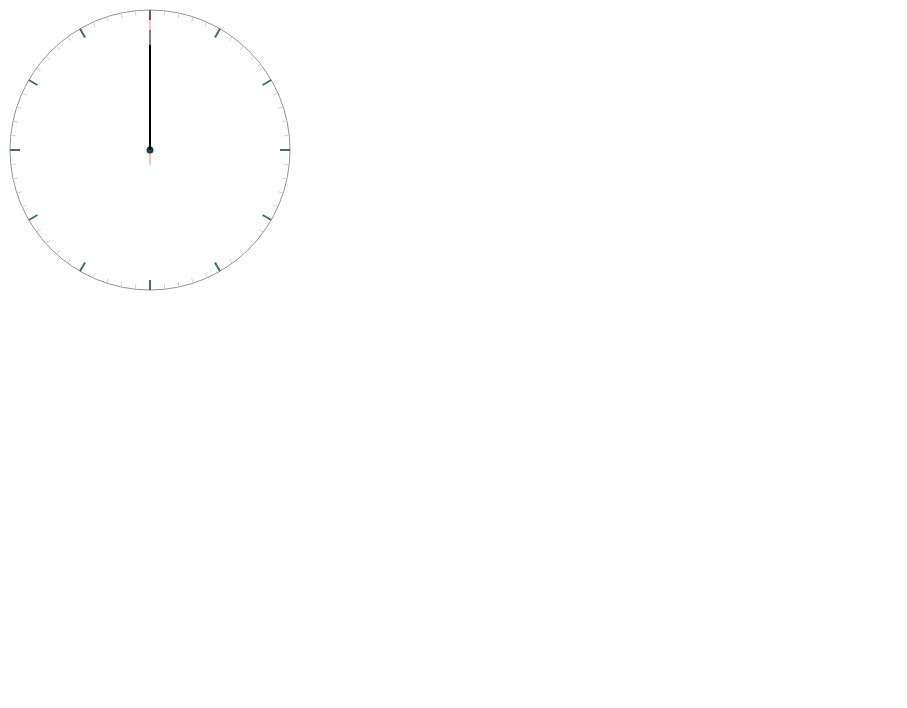
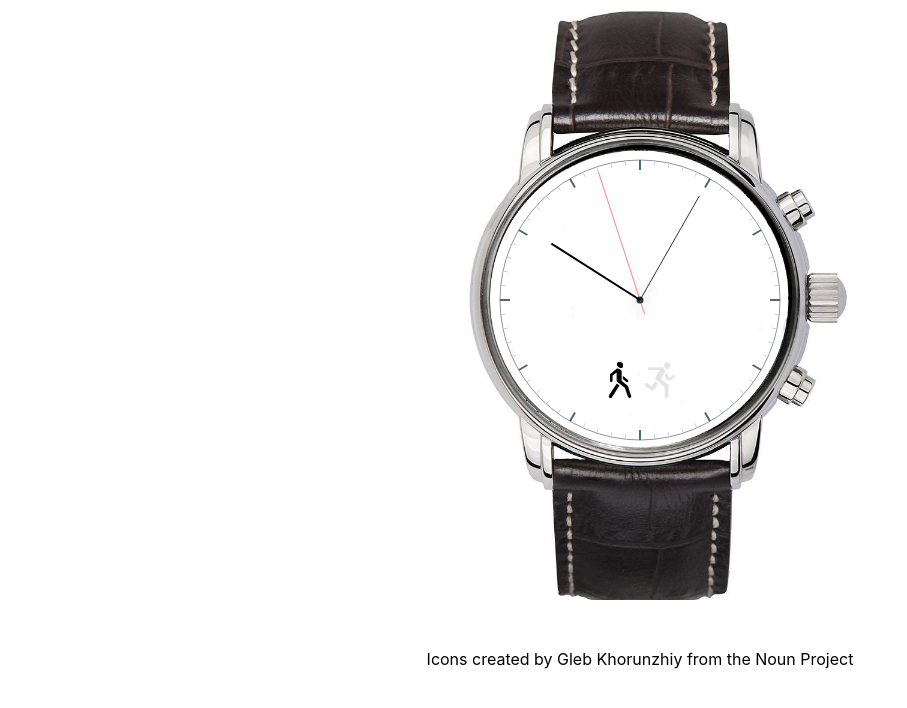
Before and after one commit to ibesora/canvas-clock, a website built with Parcel: page src/index.html in a window 1280 px wide. Shown: the whole page, without its empty margins (0-907 px from the left). Built offline with nearby package versions, Linux system fonts and the light colour scheme.

Commit message:
Adds wristwatch background and mode icons

```diff
--- a/src/index.html
+++ b/src/index.html
@@ -6,6 +6,14 @@
   <meta name="viewport" content="width=device-width, initial-scale=1">
 </head>
 <body>
+  <div class='content'>
+    <div class='wristwatch'></div>
+    <div class='mode-icon'>
+      <img src="../assets/walk.svg" id="regular-mode-icon" class="icon active" alt="Regular mode">
+      <img src="../assets/run.svg" id="stopwatch-mode-icon" class="icon" alt="Stopwatch mode">
+    </div>
+    <div class='attribution'>Icons created by Gleb Khorunzhiy from the Noun Project</div>
+  </div>
   <script src="./main.js"></script>
 </body>
 </html>
--- a/src/main.js
+++ b/src/main.js
@@ -44,10 +44,12 @@ class ClockRenderer {
     this.backgroundCanvas = backgroundCanvas
     this.ctx = canvas.getContext('2d')
     this.backgroundCtx = backgroundCanvas.getContext('2d')
+    this.regularModeIcon = document.getElementById('regular-mode-icon')
+    this.stopWatchModeIcon = document.getElementById('stopwatch-mode-icon')
     this.canvasHalfWidth = canvas.width / 2
     this.canvasHalfHeight = canvas.height / 2
     this.circleRadians = Math.PI * 2
-    this.clockMode = ClockMode.StopWatch
+    this.clockMode = ClockMode.Regular
     this.stopWatchMillis = 0
     this.stopWatchIntervalMillis = 10
     this.isStopWatchRunning = false
@@ -254,10 +256,32 @@ class ClockRenderer {
     this.stopWatchMillis = 0
   }
 
+  switchModeToStopWatch () {
+    this.clockMode = ClockMode.StopWatch
+    this.switchModeIcons()
+  }
+
+  switchModeIcons () {
+    const elementToEnable = this.clockMode === ClockMode.StopWatch
+      ? this.stopWatchModeIcon
+      : this.regularModeIcon
+    const elementToDisable = this.clockMode === ClockMode.StopWatch
+      ? this.regularModeIcon
+      : this.stopWatchModeIcon
+    elementToEnable.classList.add("active")
+    elementToDisable.classList.remove("active")
+  }
+
+  switchModeToRegular () {
+    this.clockMode = ClockMode.Regular
+    this.switchModeIcons()
+  }
+
 }
 
 const main = () => {
   const canvas = create2dCanvas()
+  canvas.className = 'main-canvas'
   const backgroundCanvas = create2dCanvas()
   appendCanvasToDOM(canvas)
   const clockRenderer = new ClockRenderer(canvas, backgroundCanvas)
@@ -267,7 +291,8 @@ const main = () => {
       else if (clockRenderer.clockMode === ClockMode.StopWatch && !clockRenderer.isStopWatchRunning) clockRenderer.startStopWatch()
     } else if (clockRenderer.clockMode === ClockMode.StopWatch && e.key === 'Enter') {
       clockRenderer.resetStopWatch()
-    }
+    } else if (e.key === 'ArrowRight' && clockRenderer.clockMode === ClockMode.Regular) clockRenderer.switchModeToStopWatch()
+    else if (e.key === 'ArrowLeft' && clockRenderer.clockMode === ClockMode.StopWatch) clockRenderer.switchModeToRegular()
   })
   clockRenderer.draw()
 }
--- a/src/style.css
+++ b/src/style.css
@@ -13,6 +13,53 @@ html, * {
 
 body {
   margin: 0;
+  display: flex;
+  align-items: center;
+  justify-content: center;
+}
+
+.content {
+  display: flex;
+  align-items: center;
+  justify-content: center;
+  flex-direction: column;
+  z-index: 0;
+}
+
+.wristwatch {
+  min-width: 600px;
+  max-width: 600px;
+  width: 600px;
+  height: 600px;
+  background-image:url('../assets/wristwatch.jpg');
+  background-repeat: no-repeat;
+  background-size: cover;
+  display: flex;
+  align-items: center;
+  justify-content: center;
+}
+
+.mode-icon {
+  flex-direction: row;
+  display: flex;
+  justify-content: center;
+  position: relative;
+  top: -240px;
+}
+
+.icon {
+  width: 40px;
+  opacity: 10%;
+}
+
+.icon.active {
+  opacity: 100%;
+}
+
+.main-canvas {
+  position: absolute;
+  top: 150px;
+  z-index: 1;
 }
 
 h1 {
```
Also changed, not shown: assets/run.svg (added), assets/walk.svg (added), assets/wristwatch.jpg (added).
